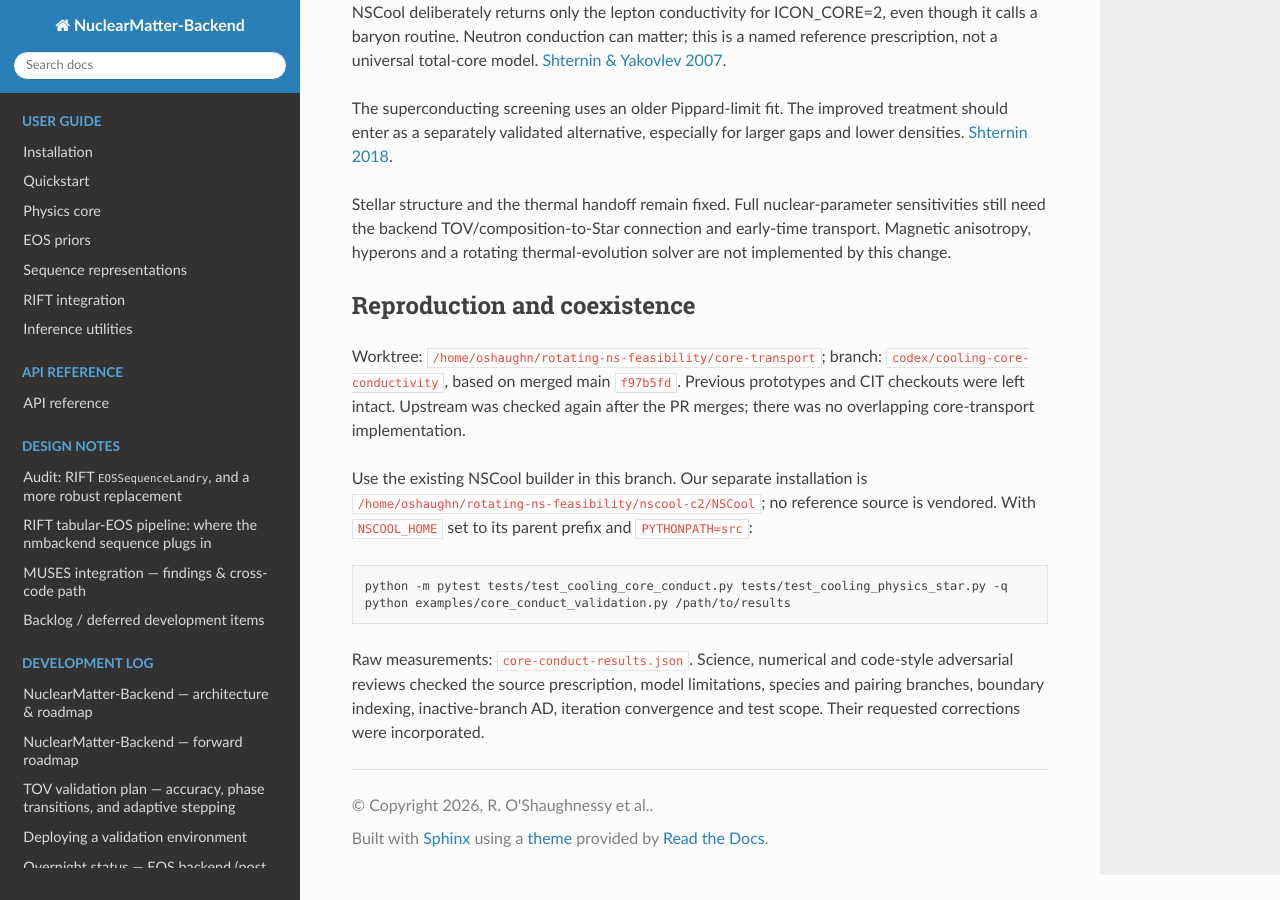
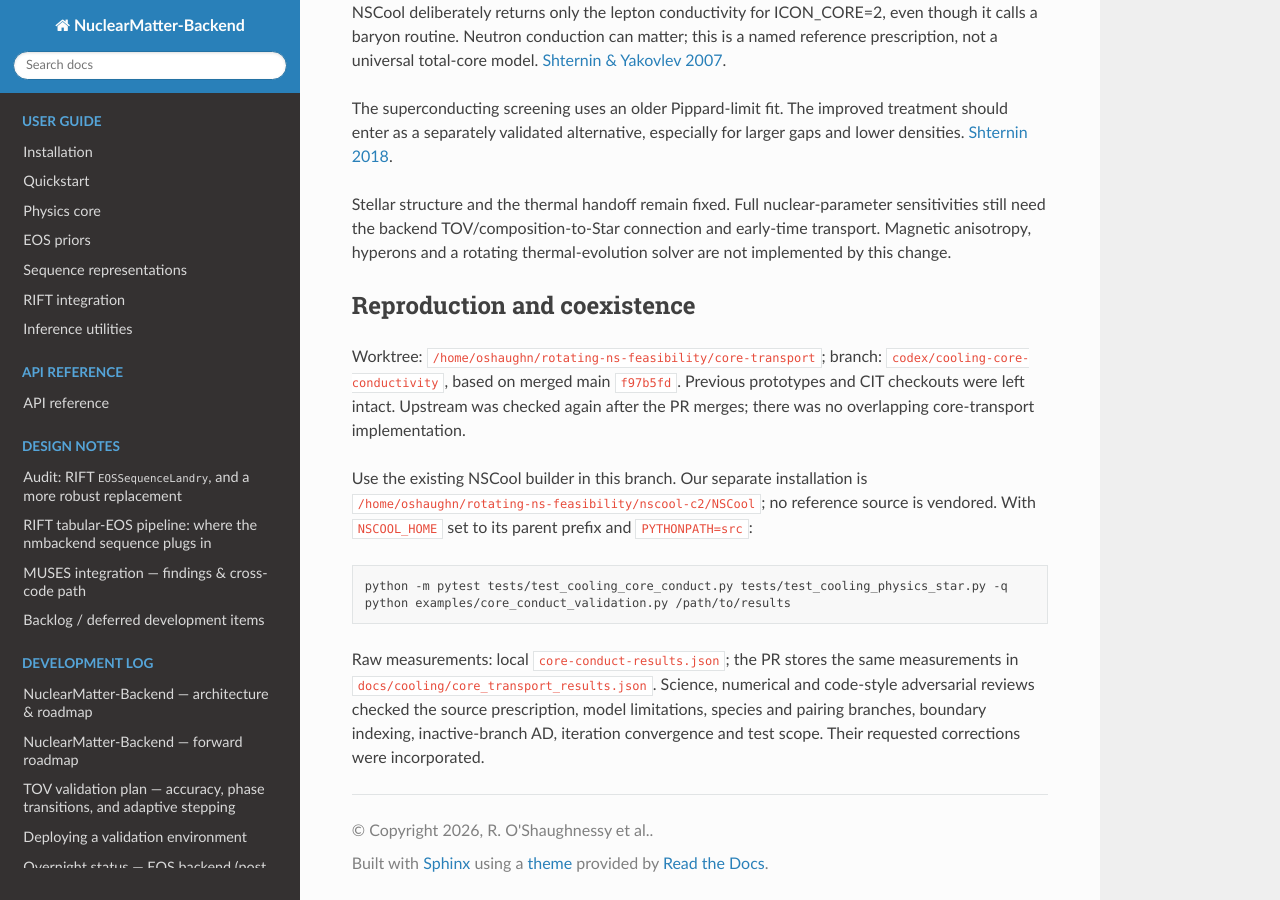
Before and after one commit to oshaughnessy-junior/NuclearMatter-Backend, a Sphinx documentation site: the page built from docs/cooling/core_transport_validation.md, in a window 1280 px wide and 900 px high, scrolled down 1614 px. Built offline with Sphinx 7.4.7 and the Read the Docs theme 3.1.0, drawn with Linux system fonts in a browser that asks for light colours.

Commit message:
docs: clarify core transport results artifact names

```diff
--- a/docs/cooling/core_transport_validation.md
+++ b/docs/cooling/core_transport_validation.md
@@ -50,4 +50,4 @@ Use the existing NSCool builder in this branch. Our separate installation is `/h
     python -m pytest tests/test_cooling_core_conduct.py tests/test_cooling_physics_star.py -q
     python examples/core_conduct_validation.py /path/to/results
 
-Raw measurements: `core-conduct-results.json`. Science, numerical and code-style adversarial reviews checked the source prescription, model limitations, species and pairing branches, boundary indexing, inactive-branch AD, iteration convergence and test scope. Their requested corrections were incorporated.
+Raw measurements: local `core-conduct-results.json`; the PR stores the same measurements in `docs/cooling/core_transport_results.json`. Science, numerical and code-style adversarial reviews checked the source prescription, model limitations, species and pairing branches, boundary indexing, inactive-branch AD, iteration convergence and test scope. Their requested corrections were incorporated.
```
